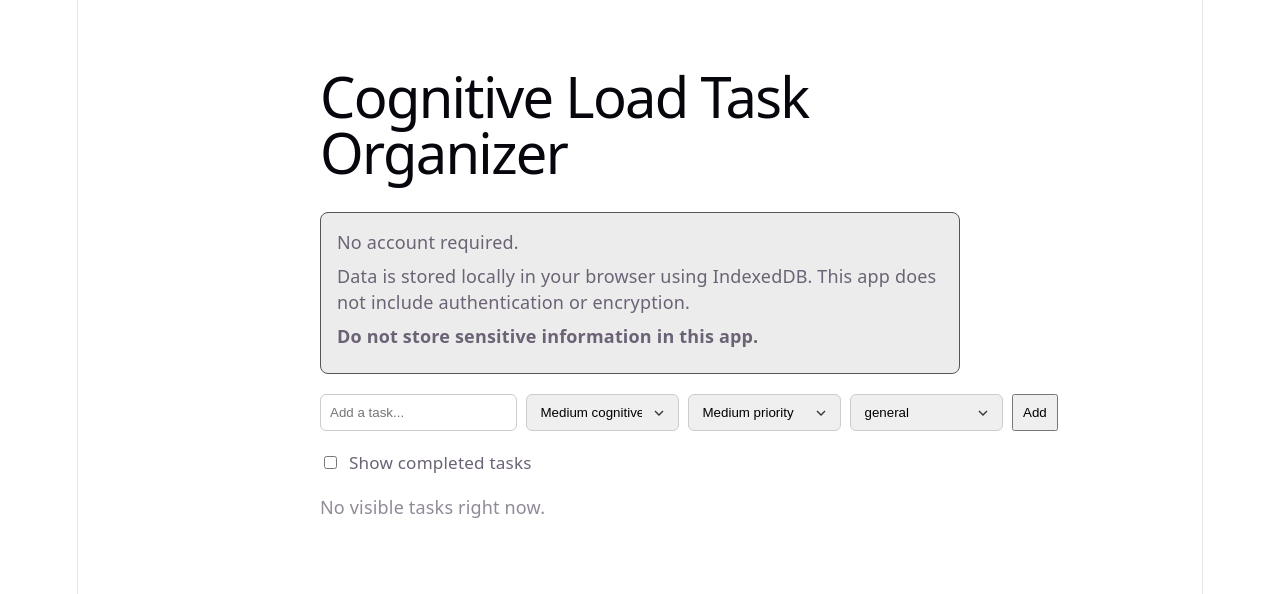
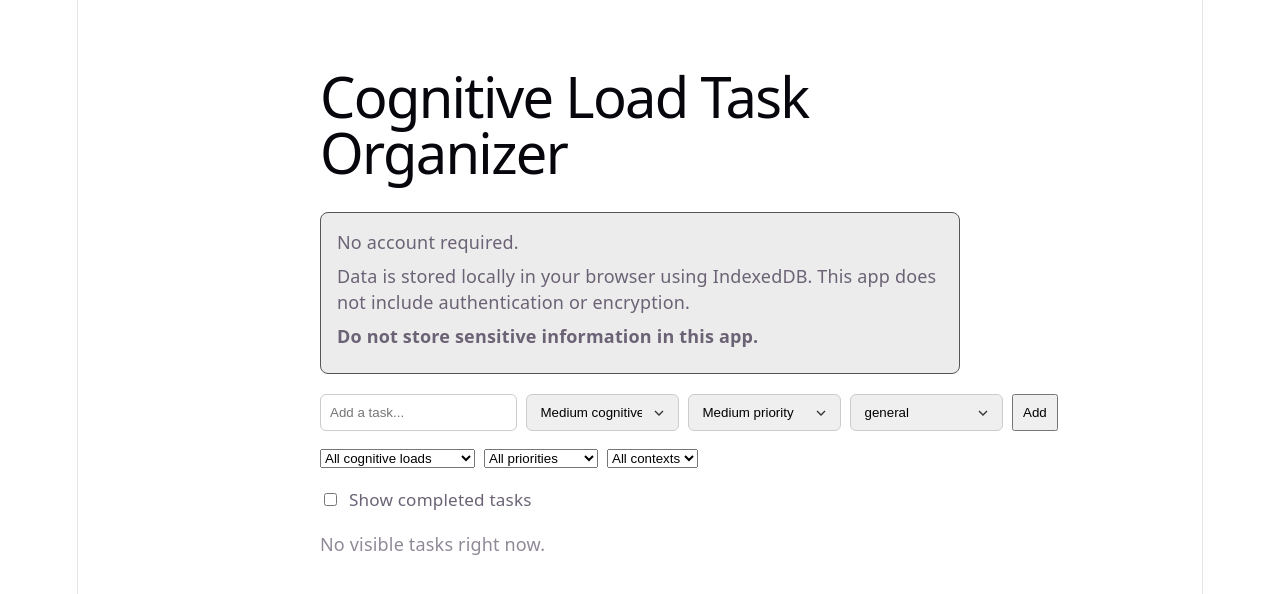
Before and after one commit to martinson-r/Cognitive-Load-Task-Organizer, a React (Vite) app: page / in a window 1280 px wide. Shown: the top 594 px of the page. Built offline with nearby package versions, Linux system fonts and the light colour scheme.

Commit message:
feat: add combined task filtering by load, priority, and context

```diff
--- a/src/App.css
+++ b/src/App.css
@@ -260,3 +260,10 @@
   opacity: 0.75;
   margin-bottom: 1rem;
 }
+
+.filter-bar {
+  display: flex;
+  gap: 0.5rem;
+  margin-bottom: 1rem;
+  flex-wrap: wrap;
+}
--- a/src/App.jsx
+++ b/src/App.jsx
@@ -7,13 +7,15 @@ import {
   getCustomContexts,
   saveCustomContexts,
 } from "./data/db";
-import TaskForm from "./components/TaskForm";
 import {
   LOAD_LABELS,
   PRIORITY_LABELS,
   DEFAULT_CONTEXT_OPTIONS,
 } from "./constants/TaskOptions";
+
+import TaskForm from "./components/TaskForm";
 import TaskCard from "./components/TaskCard";
+import FilterBar from "./components/FilterBar";
 
 function App() {
   const [tasks, setTasks] = useState([]);
@@ -30,6 +32,9 @@ function App() {
   const [newContextInput, setNewContextInput] = useState("");
   const [showCustomContextInput, setShowCustomContextInput] = useState(false);
   const [showCompleted, setShowCompleted] = useState(false);
+  const [filterLoad, setFilterLoad] = useState("all");
+  const [filterPriority, setFilterPriority] = useState("all");
+  const [filterContext, setFilterContext] = useState("all");
 
   // Derive available context options (can dedupe later if needed)
   const contextOptions = Array.from(
@@ -41,10 +46,14 @@ function App() {
   );
 
   // Derive visible tasks before render, let's just not mutate data if we can avoid it
-  const visibleTasks = showCompleted
-  ? tasks
-  : tasks.filter((task) => !task.done);
-
+  // Avoid re-sorting them or interfering with custom sort
+  const visibleTasks = tasks.filter((task) => {
+    if (!showCompleted && task.done) return false;
+    if (filterLoad !== "all" && task.load !== filterLoad) return false;
+    if (filterPriority !== "all" && task.priority !== filterPriority) return false;
+    if (filterContext !== "all" && task.context !== filterContext) return false;
+    return true;
+  });
   // load stored tasks from IndexedDB
   useEffect(() => {
     async function loadAppData() {
@@ -302,6 +311,18 @@ async function handleToggleTask(id) {
         priorityLabels={PRIORITY_LABELS}
       />
 
+      <FilterBar
+        filterLoad={filterLoad}
+        setFilterLoad={setFilterLoad}
+        filterPriority={filterPriority}
+        setFilterPriority={setFilterPriority}
+        filterContext={filterContext}
+        setFilterContext={setFilterContext}
+        contextOptions={contextOptions}
+        loadLabels={LOAD_LABELS}
+        priorityLabels={PRIORITY_LABELS}
+      />
+
       <div className="task-visibility-controls">
         <label className="show-completed-toggle">
           <input
--- a/src/components/FilterBar.jsx
+++ b/src/components/FilterBar.jsx
@@ -0,0 +1,47 @@
+function FilterBar({
+  filterLoad,
+  setFilterLoad,
+  filterPriority,
+  setFilterPriority,
+  filterContext,
+  setFilterContext,
+  contextOptions,
+  loadLabels,
+  priorityLabels,
+}) {
+  return (
+    <div className="filter-bar">
+      <select value={filterLoad} onChange={(e) => setFilterLoad(e.target.value)}>
+        <option value="all">All cognitive loads</option>
+        {Object.entries(loadLabels).map(([value, label]) => (
+          <option key={value} value={value}>
+            {label}
+          </option>
+        ))}
+      </select>
+
+      <select
+        value={filterPriority}
+        onChange={(e) => setFilterPriority(e.target.value)}
+      >
+        <option value="all">All priorities</option>
+        {Object.entries(priorityLabels).map(([value, label]) => (
+          <option key={value} value={value}>
+            {label}
+          </option>
+        ))}
+      </select>
+
+      <select value={filterContext} onChange={(e) => setFilterContext(e.target.value)}>
+        <option value="all">All contexts</option>
+        {contextOptions.map((option) => (
+          <option key={option} value={option}>
+            {option}
+          </option>
+        ))}
+      </select>
+    </div>
+  );
+}
+
+export default FilterBar;
```
